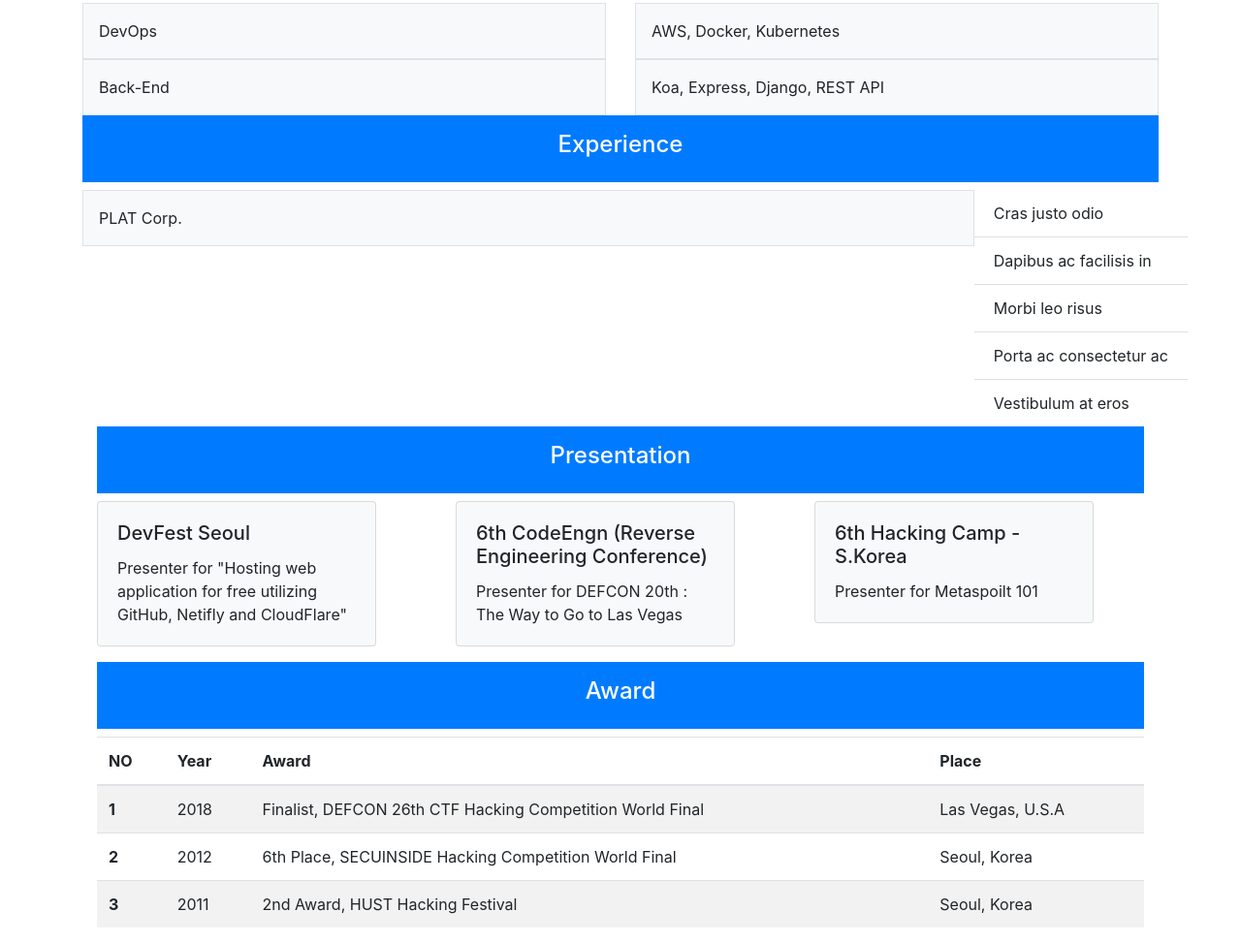
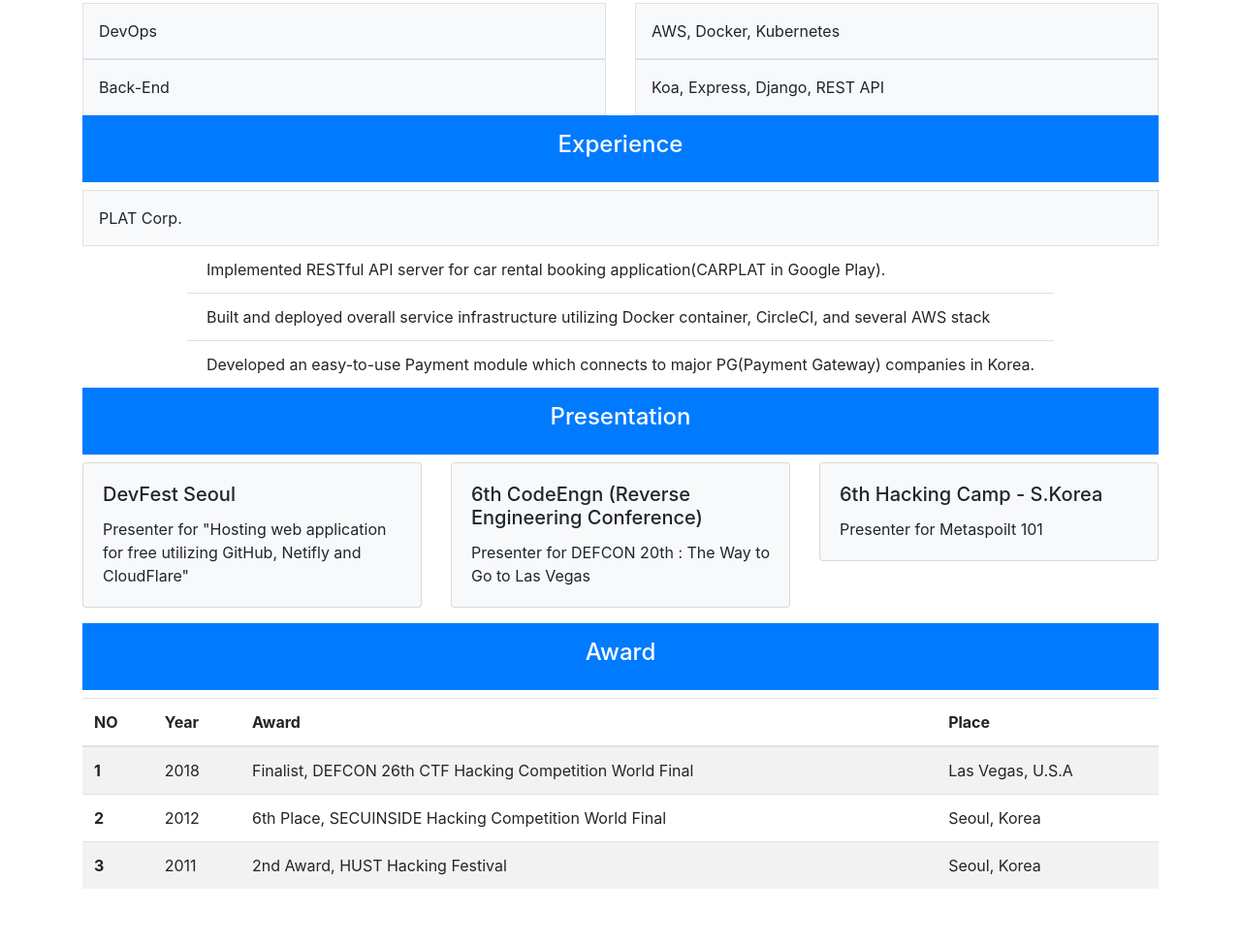
Before and after one commit to DPP-2020/praktikum-2-membuat-cv-part-2-Yosua2101, a plain HTML site: page index.html in a window 1280 px wide. Shown: the part 624-1597 px from the top of the page at 97% size. After the commit the page ends 1557 px from the top, so only its background shows below. Drawn offline with nearby package versions, Linux system fonts and the light colour scheme.

Commit message:
05211840000079 #2

```diff
--- a/index.html
+++ b/index.html
@@ -16,7 +16,7 @@
 <body >
 
 
-  <div class="container ">
+  <div class="container">
     <div class="row justify-content-center">
         <div><h1>Yosua</h1></div>
     </div>
@@ -60,24 +60,24 @@
       <div class="container">
         <div class="p-3 mb-2 bg-primary text-white text-center"><h4>Experience</h4></div>
           <div class="row">
-            <div class="col "><div class="p-3 border bg-light">PLAT Corp.</div>
+            <div class="col ">
+              <div class="p-3 border bg-light">PLAT Corp.</div>
           </div>
-          <div class="row">
+          </div>
+          <div class="row justify-content-center">
             <ul class="list-group list-group-flush">
-              <li class="list-group-item">Cras justo odio</li>
-              <li class="list-group-item">Dapibus ac facilisis in</li>
-              <li class="list-group-item">Morbi leo risus</li>
-              <li class="list-group-item">Porta ac consectetur ac</li>
-              <li class="list-group-item">Vestibulum at eros</li>
+              <li class="list-group-item">Implemented RESTful API server for car rental booking application(CARPLAT in Google Play).</li>
+              <li class="list-group-item">Built and deployed overall service infrastructure utilizing Docker container, CircleCI, and several AWS stack</li>
+              <li class="list-group-item">Developed an easy-to-use Payment module which connects to major PG(Payment Gateway) companies in Korea.</li>
             </ul>
           </div>
       </div>
 
           <div class = "container">
               <div class="p-3 mb-2 bg-primary text-white text-center"><h4>Presentation</h4></div>
-            <div class ="row">
+            <div class ="row justify-content-center">
               <div class = "col">
-                <div class="card bg-light mb-3" style="max-width: 18rem;">
+                <div class="card bg-light mb-3" >
                   <div class="card-body">
                     <h5 class="card-title">DevFest Seoul</h5>
                     <p class="card-text">Presenter for "Hosting web application for free utilizing GitHub, Netifly and CloudFlare"</p>
@@ -85,7 +85,7 @@
                 </div>
               </div>
               <div class = "col">
-                <div class="card bg-light mb-3" style="max-width: 18rem;">
+                <div class="card bg-light mb-3" >
                   <div class="card-body">
                     <h5 class="card-title">6th CodeEngn (Reverse Engineering Conference)</h5>
                     <p class="card-text">Presenter for DEFCON 20th : The Way to Go to Las Vegas</p>
@@ -93,10 +93,10 @@
                 </div>
               </div>
               <div class = "col">
-                <div class="card bg-light mb-3" style="max-width: 18rem;">
+                <div class="card bg-light mb-3">
                   <div class="card-body">
                     <h5 class="card-title">6th Hacking Camp - S.Korea</h5>
-                    <p class="card-text">Presenter for Metaspoilt 101</p>
+                    <p class="card-text">Presenter for Metaspoilt 101 </p>
                   </div>
                 </div>
               </div>
```
